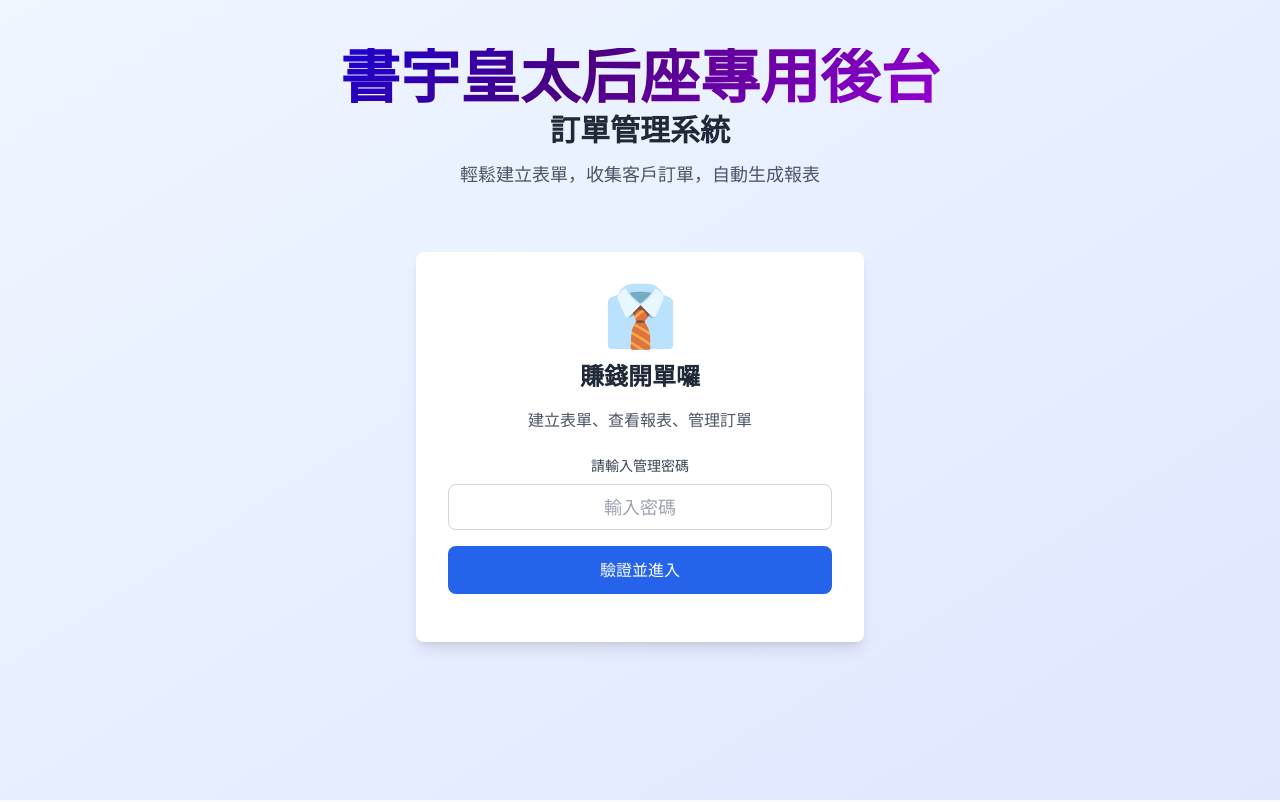
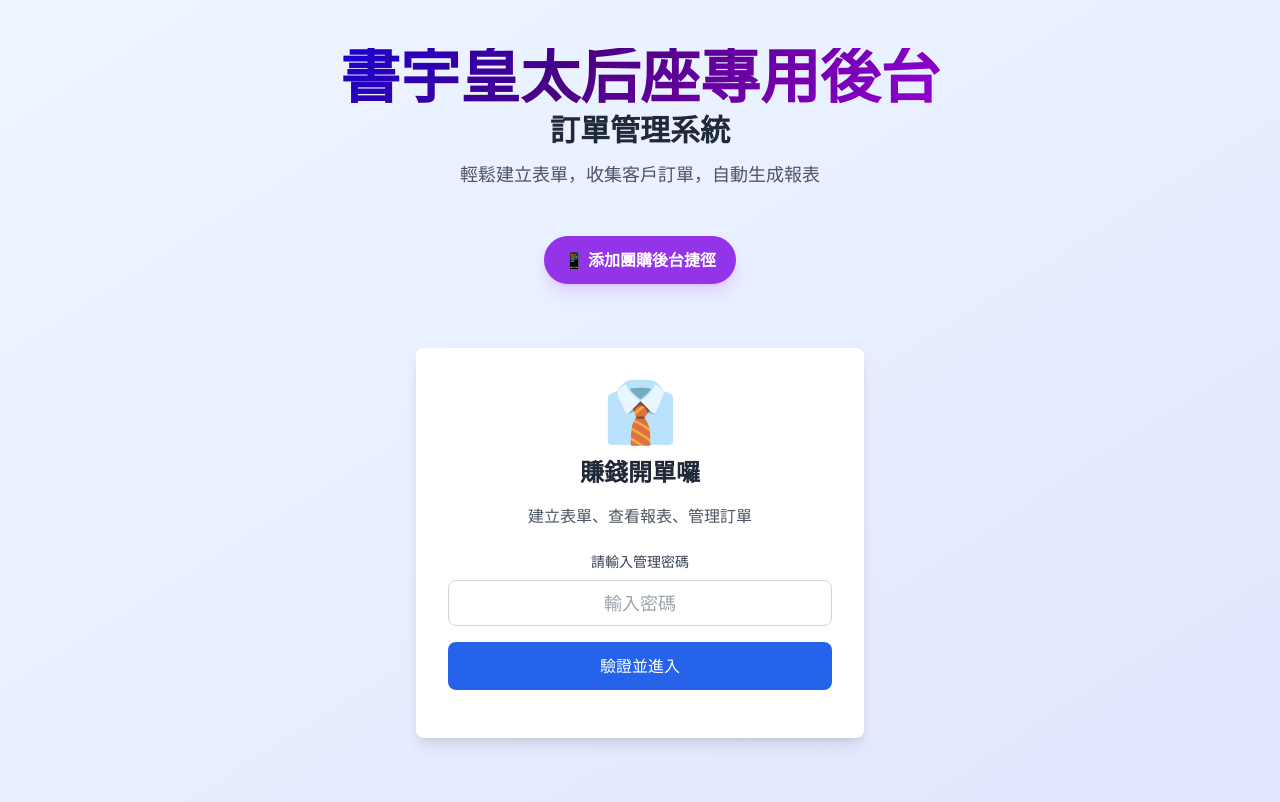
Before and after one commit to shijjfung/coolcool, a Next.js app: page / in a window 1280 px wide. Built offline with nearby package versions, Linux system fonts and the light colour scheme.

Commit message:
更新 LINE 自動結單流程

```diff
--- a/pages/index.tsx
+++ b/pages/index.tsx
@@ -4,20 +4,42 @@ import Head from 'next/head';
 
 const ADMIN_PASSWORD = '690921';
 
+type BeforeInstallPromptEvent = Event & {
+  prompt: () => Promise<void>;
+  userChoice: Promise<{ outcome: 'accepted' | 'dismissed'; platform: string }>;
+};
+
 export default function Home() {
   const router = useRouter();
   const [password, setPassword] = useState('');
   const [error, setError] = useState('');
   const [isAuthenticated, setIsAuthenticated] = useState(false);
+  const [installPromptEvent, setInstallPromptEvent] = useState<BeforeInstallPromptEvent | null>(null);
+  const [installMessage, setInstallMessage] = useState('');
+  const [showInstallCTA, setShowInstallCTA] = useState(false);
+  const [isStandalone, setIsStandalone] = useState(false);
 
-  // 檢查是否已經驗證過
+  // 檢查是否已經驗證過 + 安裝捷徑提示
   useEffect(() => {
-    if (typeof window !== 'undefined') {
-      const authStatus = sessionStorage.getItem('admin_authenticated');
-      if (authStatus === 'true') {
-        setIsAuthenticated(true);
-      }
+    if (typeof window === 'undefined') return;
+    const authStatus = sessionStorage.getItem('admin_authenticated');
+    if (authStatus === 'true') {
+      setIsAuthenticated(true);
     }
+
+    const standalone =
+      window.matchMedia('(display-mode: standalone)').matches ||
+      // @ts-ignore
+      window.navigator.standalone === true;
+    setIsStandalone(standalone);
+
+    const handler = (event: Event) => {
+      event.preventDefault();
+      setInstallPromptEvent(event as BeforeInstallPromptEvent);
+      setShowInstallCTA(true);
+    };
+    window.addEventListener('beforeinstallprompt', handler as EventListener);
+    return () => window.removeEventListener('beforeinstallprompt', handler as EventListener);
   }, []);
 
   const handlePasswordSubmit = (e: React.FormEvent) => {
@@ -45,6 +67,37 @@ export default function Home() {
       return;
     }
     router.push('/admin/portal');
+  };
+
+  const handleInstallShortcut = async () => {
+    if (typeof window === 'undefined') return;
+    setInstallMessage('');
+
+    if (installPromptEvent) {
+      await installPromptEvent.prompt();
+      const choice = await installPromptEvent.userChoice;
+      if (choice.outcome === 'accepted') {
+        setInstallMessage('已建立「團購後台」捷徑，可到主畫面或桌面找到它。');
+        setInstallPromptEvent(null);
+        setShowInstallCTA(false);
+      } else {
+        setInstallMessage('已取消捷徑安裝，可隨時再試一次。');
+      }
+      return;
+    }
+
+    const ua = window.navigator.userAgent.toLowerCase();
+    const isIOS = /iphone|ipad|ipod/.test(ua);
+    if (isIOS) {
+      setInstallMessage('請使用 Safari → 分享 → 加到主畫面，即可建立「團購後台」圖示。');
+      return;
+    }
+    const isAndroid = /android/.test(ua);
+    if (isAndroid) {
+      setInstallMessage('請在瀏覽器選單中選擇「安裝應用程式」或「加到主畫面」。');
+      return;
+    }
+    setInstallMessage('請於瀏覽器的功能選單中選擇「安裝應用程式 / 建立捷徑」，即可在桌面顯示團購後台。');
   };
 
   return (
@@ -90,6 +143,28 @@ export default function Home() {
             <p className="text-base sm:text-lg text-gray-600 mb-12">
               輕鬆建立表單，收集客戶訂單，自動生成報表
             </p>
+            {!isStandalone && (
+              <div className="flex flex-col items-center gap-3 mb-10">
+                <button
+                  type="button"
+                  onClick={handleInstallShortcut}
+                  className="inline-flex items-center gap-2 px-5 py-3 rounded-full bg-purple-600 text-white font-semibold shadow-lg shadow-purple-300/60 hover:bg-purple-700 transition-colors"
+                >
+                  📱 添加團購後台捷徑
+                </button>
+                {installMessage ? (
+                  <p className="text-sm text-purple-800 bg-white/70 px-4 py-2 rounded-full border border-purple-100 max-w-md">
+                    {installMessage}
+                  </p>
+                ) : (
+                  showInstallCTA && (
+                    <p className="text-sm text-gray-500">
+                      支援 Android、桌面瀏覽器的安裝提示，iPhone 請改用「加到主畫面」。
+                    </p>
+                  )
+                )}
+              </div>
+            )}
 
             <div className="flex justify-center mt-16">
               <div className="bg-white rounded-lg shadow-lg p-8 w-full max-w-md">
```
